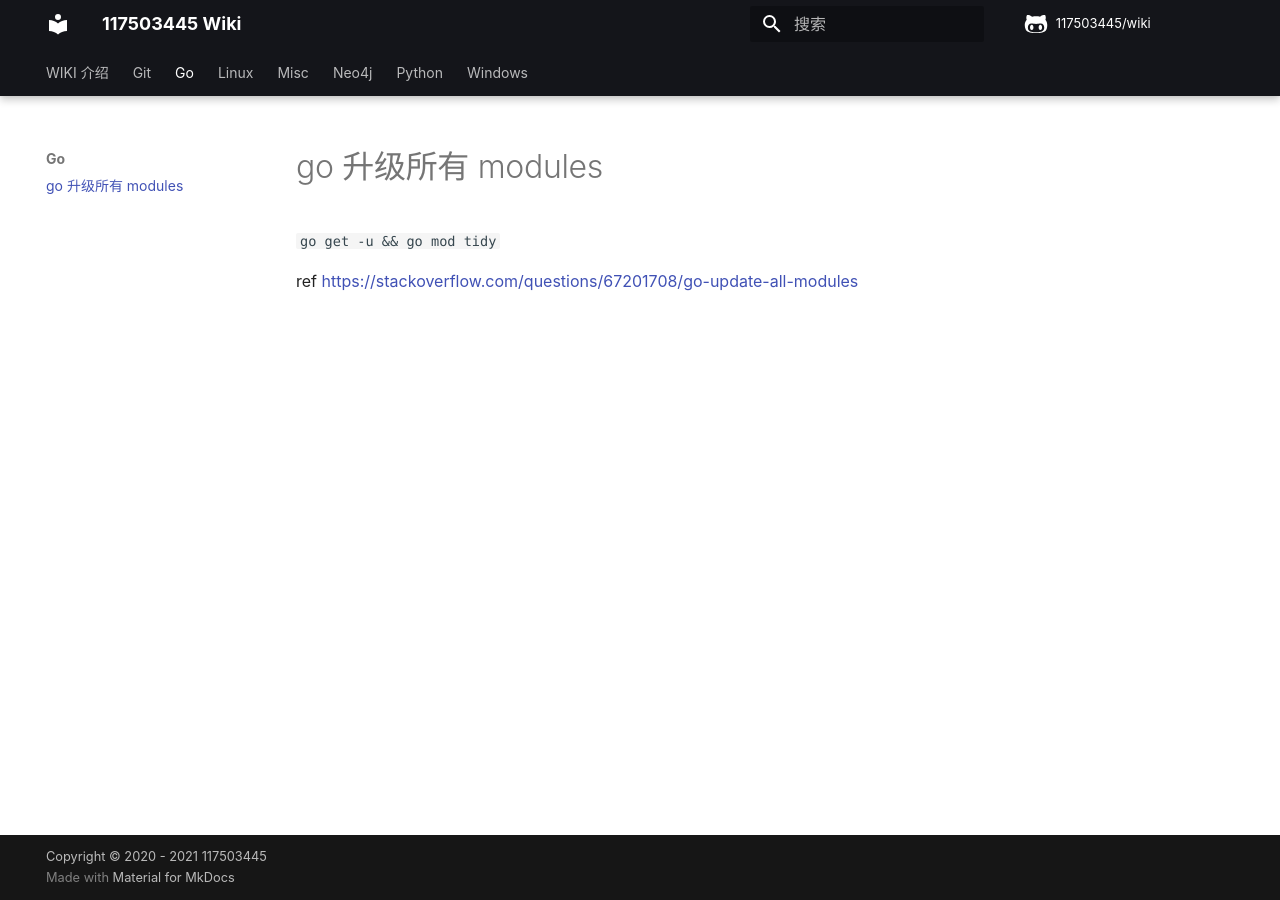
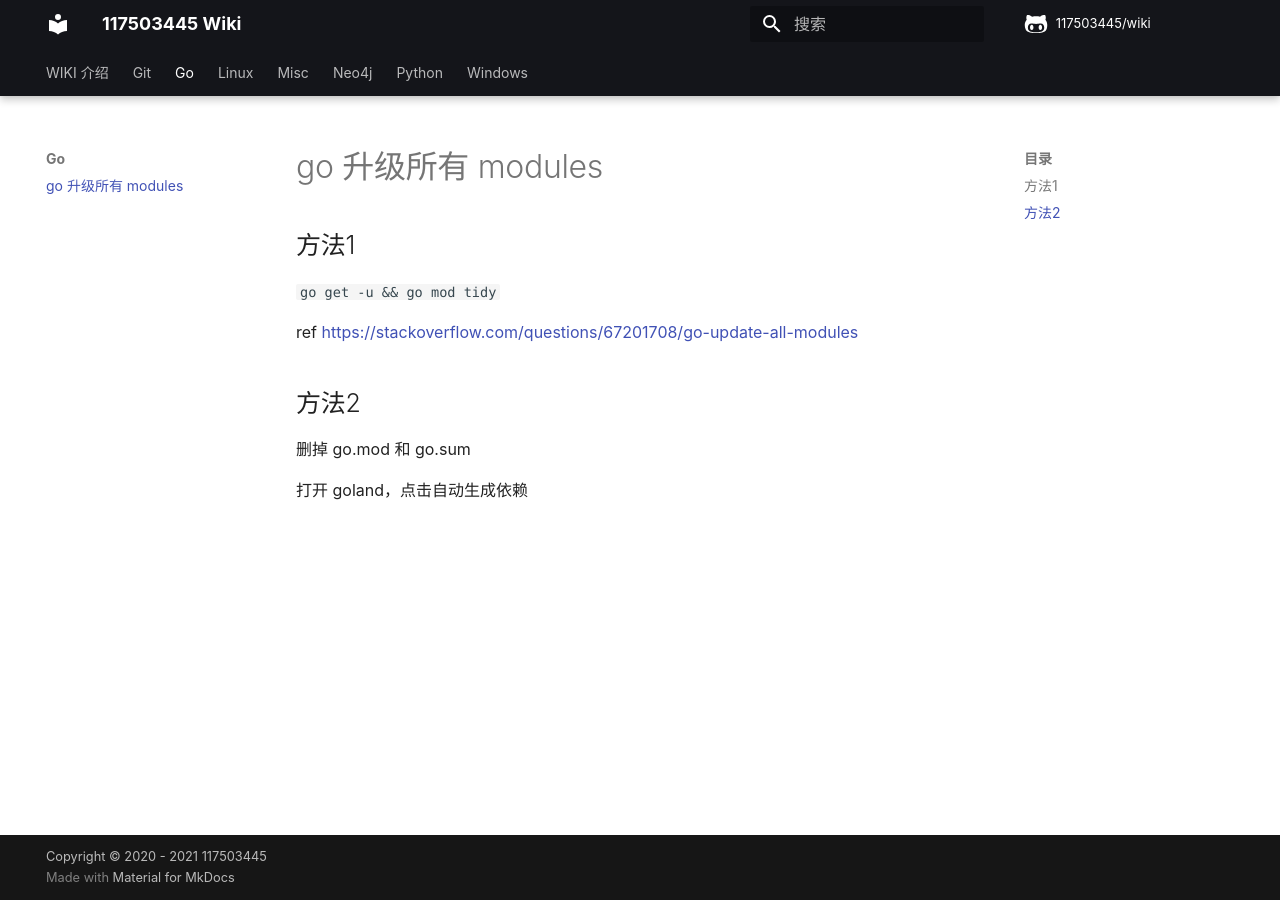
Before and after one commit to 117503445/wiki, an MkDocs documentation site: the page built from docs/go/go 升级所有 modules.md, in a window 1280 px wide. Built offline with MkDocs 1.6.1 and Material for MkDocs 9.7.7, drawn with Linux system fonts in a browser that asks for light colours; some web fonts are replaced; comment, search, counter and statistics services are not loaded.

Commit message:
Update go 升级所有 modules.md

```diff
--- a/docs/go/go 升级所有 modules.md
+++ b/docs/go/go 升级所有 modules.md
@@ -1,5 +1,13 @@
 # go 升级所有 modules
+
+## 方法1
 
 `go get -u && go mod tidy`
 
 ref <https://stackoverflow.com/questions/67201708/go-update-all-modules>
+
+## 方法2
+
+删掉 go.mod 和 go.sum
+
+打开 goland，点击自动生成依赖
```
